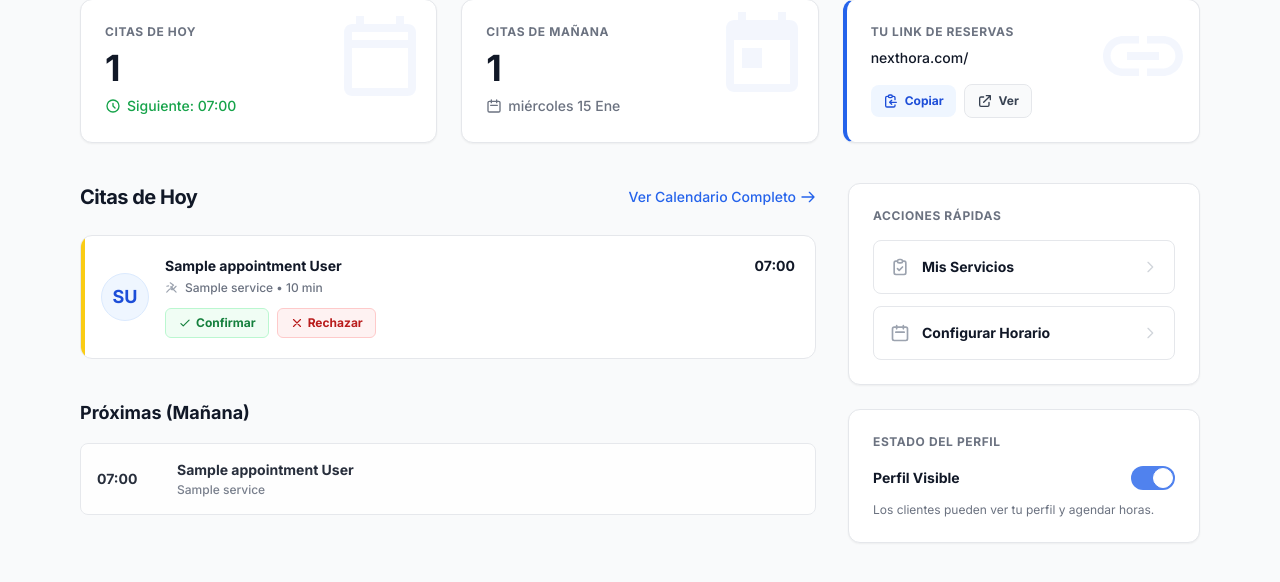
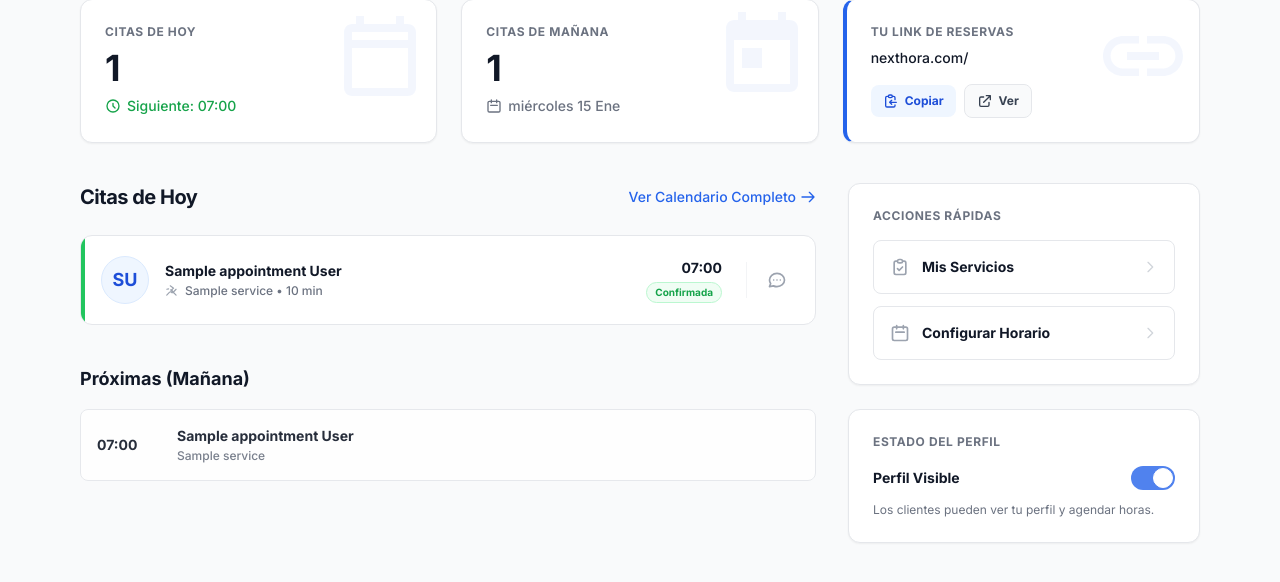
Before and after one commit to VitoNez5198/nexthora, a Django app: template templates/dashboard.html in a window 1280 px wide. Shown: the part 153-735 px from the top of the page. Run offline with Django 5.2, Linux system fonts and the light colour scheme; tables that the repository leaves empty hold one stand-in row (values such as "Sample post"); the template is opened without the code that fills it: values that come from a table or form of the project are taken from there, most other values are stand-ins (such as "Sample title", 1, 10 or a date in 2020); some libraries are stand-ins or nearby versions.

Commit message:
feat: Add appointment status update via dashboard
- Implement fetch requests to update appointment status
- Redesign appointment cards for better UX
- Show status badges and conditional action buttons
- Standardize content width

```diff
--- a/templates/base.html
+++ b/templates/base.html
@@ -56,11 +56,12 @@
             </a>
         </div>
 
-        <!-- ZONA INFERIOR DEL SIDEBAR (Nuevo Servicio y Logout) -->
+        <!-- ZONA INFERIOR DEL SIDEBAR -->
         <div class="px-4 mt-auto space-y-3">
             <a href="{% url 'services' %}" class="w-full bg-blue-600 text-white py-2.5 px-4 rounded-lg font-bold text-sm flex items-center justify-center gap-2 hover:bg-blue-700 transition-colors shadow-sm">
                 <svg class="w-5 h-5" fill="none" stroke="currentColor" viewBox="0 0 24 24"><path stroke-linecap="round" stroke-linejoin="round" stroke-width="2" d="M12 6v6m0 0v6m0-6h6m-6 0H6"></path></svg> Nuevo Servicio
             </a>
+            <!-- Botón de Logout ahora en el menú lateral -->
             <form method="POST" action="{% url 'logout' %}" class="w-full">
                 {% csrf_token %}
                 <button type="submit" class="w-full bg-white border border-gray-200 text-gray-700 py-2 px-4 rounded-lg font-bold text-sm flex items-center justify-center gap-2 hover:bg-red-50 hover:text-red-600 hover:border-red-100 transition-colors shadow-sm">
--- a/templates/dashboard.html
+++ b/templates/dashboard.html
@@ -80,7 +80,7 @@
         </div>
     </section>
 
-    <!-- JS PARA COPIAR -->
+    <!-- LOGICA JAVASCRIPT Y FETCH -->
     <script>
         function copiarLink() {
             const baseUrl = window.location.origin;
@@ -93,16 +93,36 @@
             });
         }
 
-        function confirmarCitaWA(phone, name, service, time) {
-            const text = `Hola ${name}, te escribo para confirmar tu cita de ${service} de hoy a las ${time}. ¡Te espero!`;
-            window.open(`https://wa.me/${phone}?text=${encodeURIComponent(text)}`, '_blank');
+        function getCSRFToken() {
+            return document.querySelector('[name=csrfmiddlewaretoken]').value;
         }
 
-        function rechazarCitaWA(phone, name, dateStr, time) {
+        function confirmarCitaWA(apptId, phone, name, service, dateStr, time) {
+            fetch(`/dashboard/appointments/${apptId}/status/CONFIRMED/`, {
+                method: 'POST',
+                headers: { 'X-CSRFToken': getCSRFToken(), 'Content-Type': 'application/json' }
+            }).then(response => {
+                if(response.ok){
+                    const text = `Hola ${name}, te escribo para confirmar tu cita de ${service} de ${dateStr} a las ${time}. ¡Te espero!`;
+                    window.open(`https://wa.me/${phone}?text=${encodeURIComponent(text)}`, '_blank');
+                    window.location.reload();
+                }
+            });
+        }
+
+        function rechazarCitaWA(apptId, phone, name, dateStr, time) {
             const motivo = prompt(`¿Por qué motivo debes cancelar la cita de ${name}? (Esto se enviará por WhatsApp)`);
             if (motivo !== null && motivo.trim() !== "") {
-                const text = `Hola ${name}. Lamentablemente me veo en la obligación de cancelar tu cita de las ${time} agendada para el ${dateStr}. Motivo: ${motivo}. Por favor, vuelve a agendar a través de mi perfil. Disculpa los inconvenientes.`;
-                window.open(`https://wa.me/${phone}?text=${encodeURIComponent(text)}`, '_blank');
+                fetch(`/dashboard/appointments/${apptId}/status/CANCELLED_BY_PRO/`, {
+                    method: 'POST',
+                    headers: { 'X-CSRFToken': getCSRFToken(), 'Content-Type': 'application/json' }
+                }).then(response => {
+                    if(response.ok){
+                        const text = `Hola ${name}. Lamentablemente me veo en la obligación de cancelar tu cita de las ${time} agendada para el ${dateStr}. Motivo: ${motivo}. Por favor, vuelve a agendar a través de mi perfil. Disculpa los inconvenientes.`;
+                        window.open(`https://wa.me/${phone}?text=${encodeURIComponent(text)}`, '_blank');
+                        window.location.reload();
+                    }
+                });
             }
         }
     </script>
@@ -122,37 +142,53 @@
             <div class="space-y-4">
                 {% for cita in today_appointments %}
                 <div class="bg-white rounded-xl border border-gray-200 p-5 flex items-center gap-4 hover:shadow-md transition-shadow relative overflow-hidden">
-                    <div class="absolute left-0 top-0 bottom-0 w-1 bg-yellow-400"></div>
+
+                    <!-- Borde de Estado Dinámico -->
+                    <div class="absolute left-0 top-0 bottom-0 w-1 {% if cita.status == 'PENDING' %}bg-yellow-400{% else %}bg-green-500{% endif %}"></div>
 
                     <!-- Avatar Cliente -->
                     <div class="w-12 h-12 rounded-full bg-blue-50 flex items-center justify-center text-blue-700 font-bold text-lg flex-shrink-0 border border-blue-100">
                         {{ cita.client_name|slice:":1"|upper }}{{ cita.client_last_name|slice:":1"|upper }}
                     </div>
 
-                    <!-- Info Cliente & Servicio -->
+                    <!-- Info Cliente & Botones -->
                     <div class="flex-1 min-w-0">
-                        <div class="flex justify-between items-start">
-                            <h4 class="text-sm font-bold text-gray-900 truncate">{{ cita.client_name }} {{ cita.client_last_name }}</h4>
-                            <div class="text-sm font-bold text-gray-900">{{ cita.start_datetime|time:"H:i" }}</div>
-                        </div>
-                        <p class="text-xs font-medium text-gray-500 truncate mt-1 flex items-center gap-1.5">
+                        <h4 class="text-sm font-bold text-gray-900 truncate">{{ cita.client_name }} {{ cita.client_last_name }}</h4>
+                        <p class="text-xs font-medium text-gray-500 truncate mt-0.5 flex items-center gap-1.5">
                             <svg class="w-3.5 h-3.5 text-gray-400" fill="none" stroke="currentColor" viewBox="0 0 24 24"><path stroke-linecap="round" stroke-linejoin="round" stroke-width="2" d="M14.121 14.121L19 19m-4.879-4.879l-4.242-4.242m4.242 4.242L19 9m-4.879 4.879A2.121 2.121 0 0112 15a2.121 2.121 0 01-1.5-3.621m4.242-4.242L9 3m4.879 4.879A2.121 2.121 0 0112 9a2.121 2.121 0 01-1.5 3.621m-4.242-4.242L3 9m4.879 4.879L3 19"></path></svg>
                             {{ cita.service.name }} • {{ cita.service.duration_minutes }} min
                         </p>
 
-                        <!-- NUEVO: Botones de Confirmación por WhatsApp -->
-                        <div class="mt-3 flex gap-2">
-                            <button onclick="confirmarCitaWA('{{ cita.client_whatsapp|slice:'1:' }}', '{{ cita.client_name }}', '{{ cita.service.name }}', '{{ cita.start_datetime|time:'H:i' }}')"
-                                class="text-xs font-bold px-3 py-1.5 bg-green-50 text-green-700 border border-green-200 rounded-md hover:bg-green-100 transition-colors flex items-center gap-1">
-                                <svg class="w-3.5 h-3.5" fill="none" stroke="currentColor" viewBox="0 0 24 24"><path stroke-linecap="round" stroke-linejoin="round" stroke-width="2" d="M5 13l4 4L19 7"></path></svg>
-                                Confirmar
+                        <!-- NUEVO: Diseño de botones acorde a captura -->
+                        {% if cita.status == 'PENDING' %}
+                        <div class="mt-2.5 flex gap-2">
+                            <button onclick="confirmarCitaWA('{{ cita.id }}', '{{ cita.client_whatsapp|slice:'1:' }}', '{{ cita.client_name }}', '{{ cita.service.name }}', 'hoy', '{{ cita.start_datetime|time:'H:i' }}')"
+                                class="text-[11px] font-bold px-2.5 py-1 bg-green-50 text-green-700 border border-green-200 rounded-md hover:bg-green-100 transition-colors flex items-center gap-1">
+                                <svg class="w-3 h-3" fill="none" stroke="currentColor" viewBox="0 0 24 24"><path stroke-linecap="round" stroke-linejoin="round" stroke-width="2" d="M5 13l4 4L19 7"></path></svg> Confirmar
                             </button>
-                            <button onclick="rechazarCitaWA('{{ cita.client_whatsapp|slice:'1:' }}', '{{ cita.client_name }}', 'hoy', '{{ cita.start_datetime|time:'H:i' }}')"
-                                class="text-xs font-bold px-3 py-1.5 bg-red-50 text-red-700 border border-red-200 rounded-md hover:bg-red-100 transition-colors flex items-center gap-1">
-                                <svg class="w-3.5 h-3.5" fill="none" stroke="currentColor" viewBox="0 0 24 24"><path stroke-linecap="round" stroke-linejoin="round" stroke-width="2" d="M6 18L18 6M6 6l12 12"></path></svg>
-                                Rechazar
+                            <button onclick="rechazarCitaWA('{{ cita.id }}', '{{ cita.client_whatsapp|slice:'1:' }}', '{{ cita.client_name }}', 'hoy', '{{ cita.start_datetime|time:'H:i' }}')"
+                                class="text-[11px] font-bold px-2.5 py-1 bg-red-50 text-red-700 border border-red-200 rounded-md hover:bg-red-100 transition-colors flex items-center gap-1">
+                                <svg class="w-3 h-3" fill="none" stroke="currentColor" viewBox="0 0 24 24"><path stroke-linecap="round" stroke-linejoin="round" stroke-width="2" d="M6 18L18 6M6 6l12 12"></path></svg> Rechazar
                             </button>
                         </div>
+                        {% endif %}
+                    </div>
+
+                    <!-- Hora & Badge -->
+                    <div class="text-right flex-shrink-0">
+                        <div class="text-sm font-bold text-gray-900">{{ cita.start_datetime|time:"H:i" }}</div>
+                        {% if cita.status == 'PENDING' %}
+                        <div class="text-[10px] font-bold text-yellow-600 mt-1 bg-yellow-50 px-2 py-0.5 rounded-full inline-block border border-yellow-200">Pendiente</div>
+                        {% elif cita.status == 'CONFIRMED' %}
+                        <div class="text-[10px] font-bold text-green-600 mt-1 bg-green-50 px-2 py-0.5 rounded-full inline-block border border-green-200">Confirmada</div>
+                        {% endif %}
+                    </div>
+
+                    <!-- Ícono Chat -->
+                    <div class="pl-3 ml-2 border-l border-gray-100 flex items-center justify-center flex-shrink-0">
+                        <a href="https://wa.me/{{ cita.client_whatsapp|slice:'1:' }}" target="_blank" class="text-gray-400 hover:text-green-600 transition-colors p-2" title="Contactar por WhatsApp">
+                            <svg class="w-5 h-5" fill="none" stroke="currentColor" viewBox="0 0 24 24"><path stroke-linecap="round" stroke-linejoin="round" stroke-width="2" d="M8 12h.01M12 12h.01M16 12h.01M21 12c0 4.418-4.03 8-9 8a9.863 9.863 0 01-4.255-.949L3 20l1.395-3.72C3.512 15.042 3 13.574 3 12c0-4.418 4.03-8 9-8s9 3.582 9 8z"></path></svg>
+                        </a>
                     </div>
                 </div>
                 {% empty %}
--- a/templates/services.html
+++ b/templates/services.html
@@ -3,6 +3,7 @@
 {% block title %}Mis Servicios - Nexthora{% endblock %}
 
 {% block content %}
+<!-- Aplicamos max-w-6xl y w-full para estandarizar ancho con el Dashboard -->
 <div class="max-w-6xl mx-auto py-8 px-4 w-full">
 
     <!-- ENCABEZADO -->
```
Also changed, not shown: templates/appointments.html (+49 -21 lines), templates/schedule.html (+4 -27 lines), templates/success.html (+9 -13 lines).
